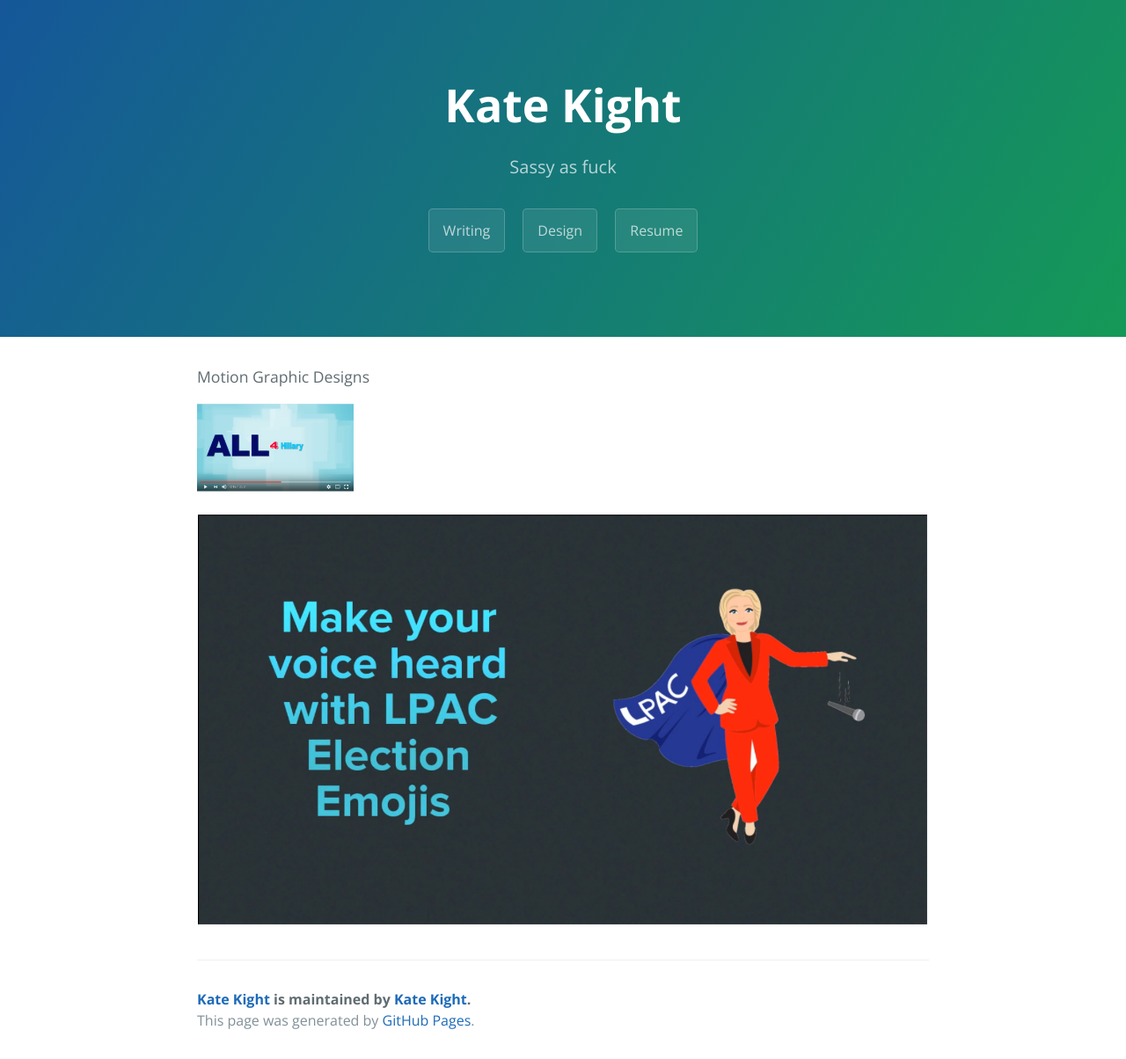
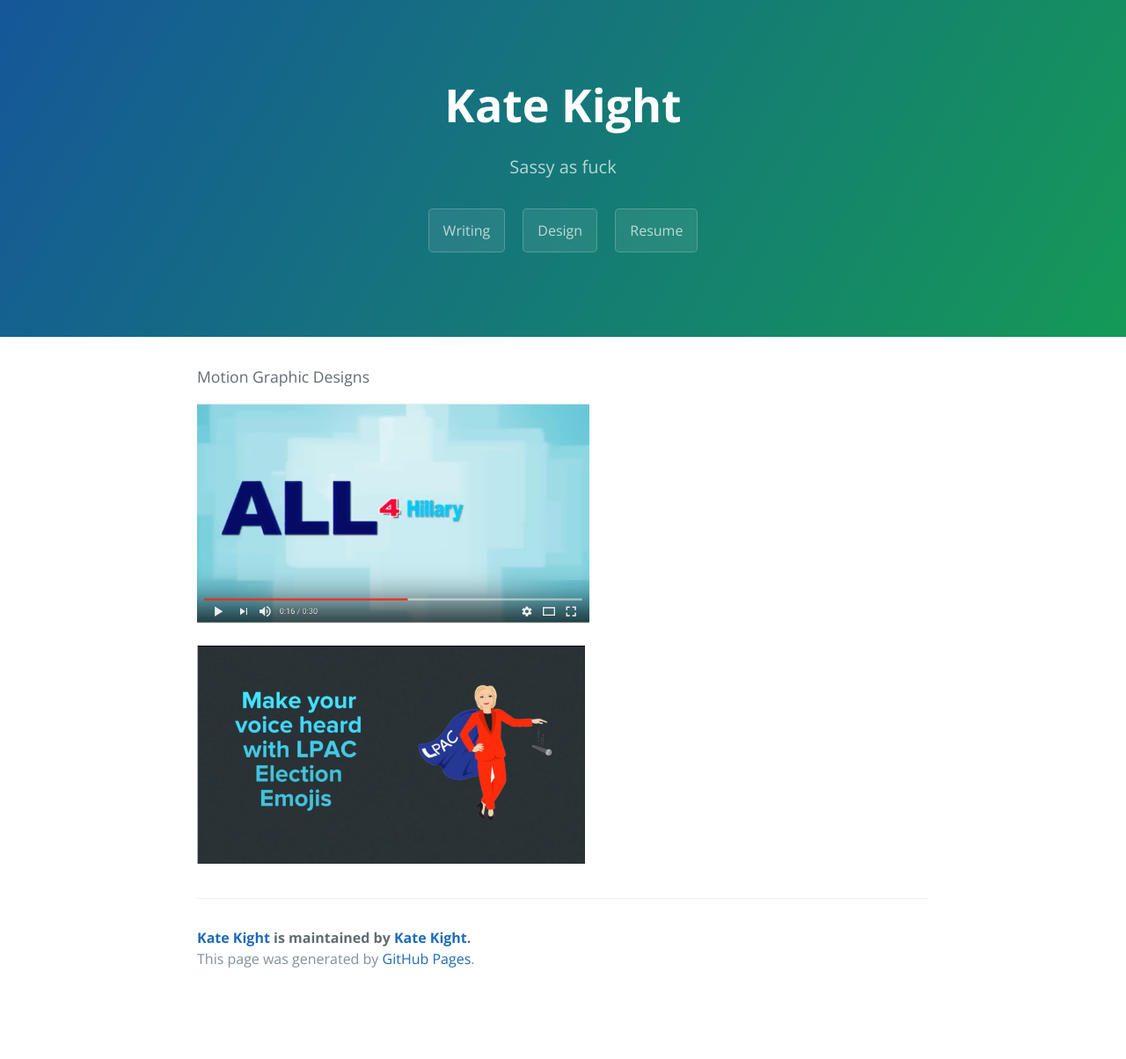
Before and after one commit to Flyakight/flyakight.github.io, a Jekyll site: the page built from _posts/2017-03-15-design.markdown, in a window 1280 px wide. Shown: the whole page at 88% size. Built offline with Jekyll 4.4.1, drawn with Linux system fonts in a browser that asks for light colours; after the commit the page ends 1134 px from its top, so only the background shows below that.

Commit message:
Update 2017-03-15-design.markdown

```diff
--- a/_posts/2017-03-15-design.markdown
+++ b/_posts/2017-03-15-design.markdown
@@ -7,8 +7,8 @@
 
 Motion Graphic Designs
 
-<img src= "http://www.katekight.com/Images/ForHIllaryScreenShot.png" alt="For Hillary Video" Height="100">
+<img src= "http://www.katekight.com/Images/ForHIllaryScreenShot.png" alt="For Hillary Video" Height="250">
 
 
 
-<img src= "http://www.katekight.com/images/EmojisScreenshot.png" Alt="Emojis Video">
+<img src= "http://www.katekight.com/images/EmojisScreenshot.png" Alt="Emojis Video" Height="250">
```
